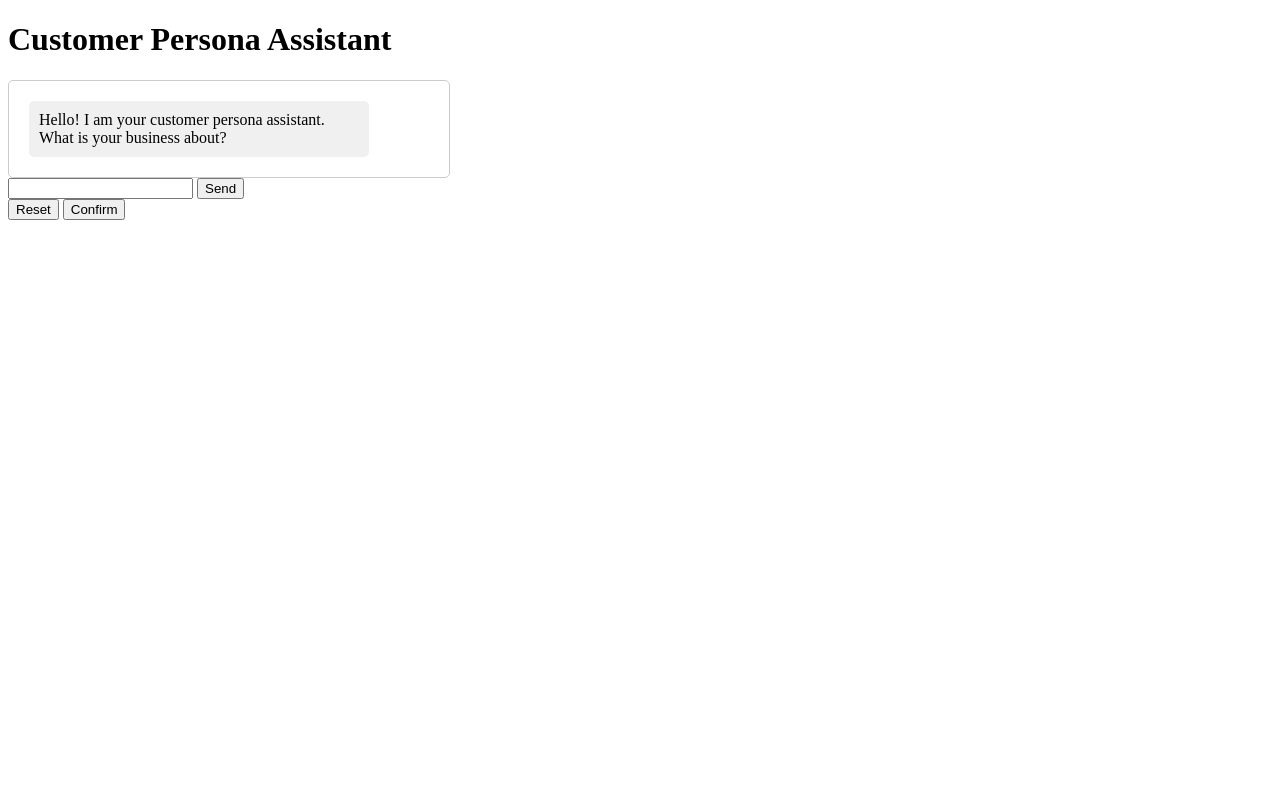
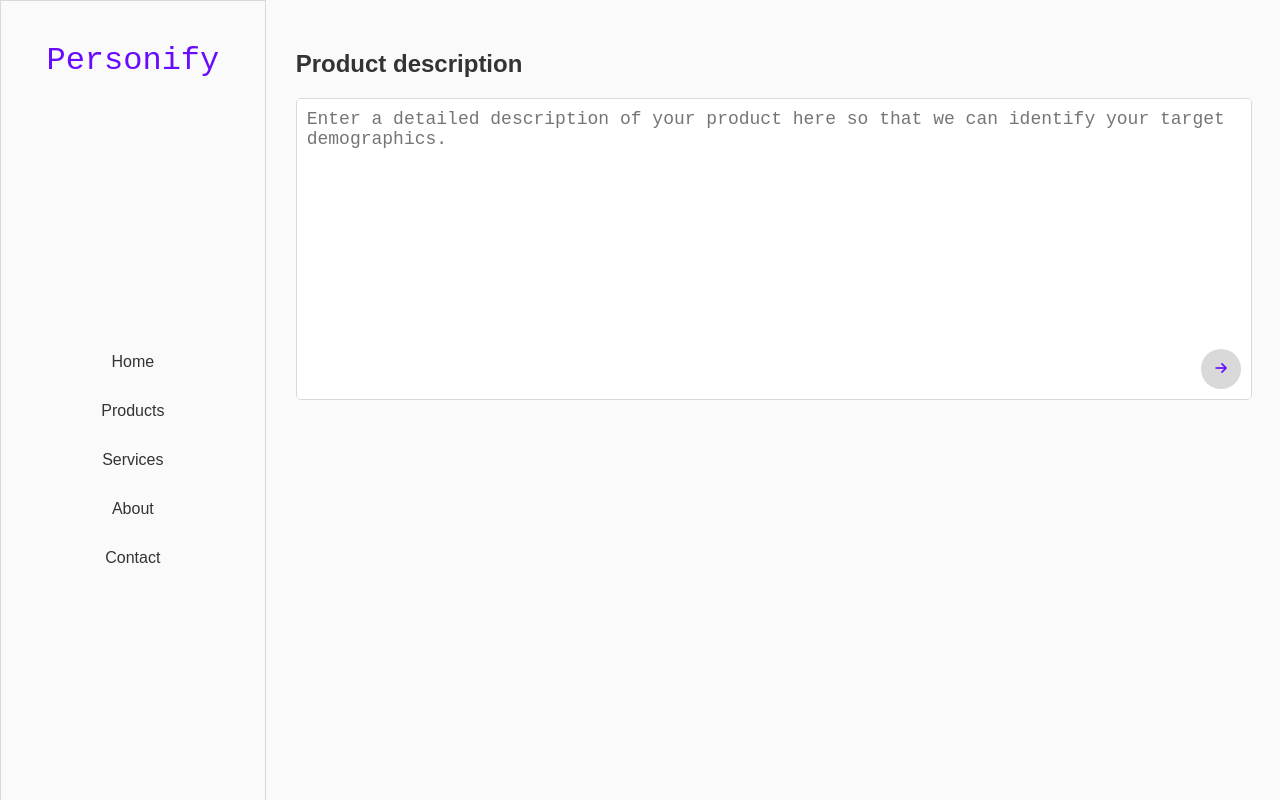
Before and after one commit to hryoma/personify, a SvelteKit app in the folder app/: page / in a window 1280 px wide. Built offline with nearby package versions, Linux system fonts and the light colour scheme.

Commit message:
i think done

```diff
--- a/app/src/app.html
+++ b/app/src/app.html
@@ -5,6 +5,37 @@
 		<link rel="icon" href="%sveltekit.assets%/favicon.png" />
 		<meta name="viewport" content="width=device-width, initial-scale=1" />
 		%sveltekit.head%
+		<style lang="scss">
+			:root {
+				--primary: #680bff;
+				--text-dark: #333;
+				--text-light: #9f9f9f;
+				--bg-light: #fafafa;
+				--bg-dark: #d9d9d9;
+			}
+
+			body {
+				padding: 0;
+				margin: 0;
+				background-color: var(--bg-light);
+				font-family: 'DM Sans', sans-serif;
+			}
+
+			h1,
+			h2,
+			h3,
+			h4,
+			h5,
+			h6,
+			p,
+			pre,
+			a,
+			span,
+			button {
+				font-family: 'DM Sans', sans-serif;
+				color: var(--text-dark);
+			}
+		</style>
 	</head>
 	<body data-sveltekit-preload-data="hover">
 		<div style="display: contents">%sveltekit.body%</div>
--- a/app/src/lib/api.ts
+++ b/app/src/lib/api.ts
@@ -17,7 +17,6 @@ interface ApiRes<T> {
  */
 async function fetchAPI<T>(url: string, options: FetchOptions): Promise<ApiRes<T>> {
 	try {
-		console.log('fetchAPI', url, options);
 		const response = await fetch(url, options);
 		if (!response.ok) {
 			const errorData: any = await response.json();
--- a/app/src/lib/server/openai.ts
+++ b/app/src/lib/server/openai.ts
@@ -7,9 +7,7 @@ const openai = new OpenAI({ apiKey: OPENAI_API_KEY });
 export async function askGpt(prompt: string, userContent: string, model: string = 'gpt-3.5-turbo') {
 	const res = MOCK_ENABLED
 		? {
-				choices: [
-					{ message: { content: `Dummy response based on input: ${userContent.substring(0, 30)}` } }
-				]
+				choices: [{ message: { content: `Dummy response based on input: ${userContent}` } }]
 			}
 		: await openai.chat.completions.create({
 				messages: [
--- a/app/src/routes/+page.svelte
+++ b/app/src/routes/+page.svelte
@@ -1,3 +1,7 @@
+<head>
+  <link rel="stylesheet" href="https://cdnjs.cloudflare.com/ajax/libs/font-awesome/6.0.0-beta3/css/all.min.css">
+</head>
+
 <script lang="ts">
   import { onMount } from 'svelte';
   import { postApi } from '$lib/api';
@@ -9,8 +13,9 @@
     isBot: boolean;
   };
 
-  let messages: Message[] = [];
   let businessDesc: string = '';
+  let personaAnalysis: string = '';
+  let stage = 0;
 
   interface GptRes {
     gptMsg: string;
@@ -21,24 +26,15 @@
   });
 
   function reset() {
-    messages = [{ text: 'Hello! I am your customer persona assistant. What is your business about?', isBot: true }];
+    stage = 0;
   }
 
-  async function handleDescription(event: KeyboardEvent | MouseEvent) {
-    if (event instanceof KeyboardEvent && event.key !== 'Enter') {
+  async function handleDescription() {
+    let userInput = document.getElementById('desc-input').value;
+    userInput = userInput.trim();
+    if (!userInput || userInput.length <= 5) {
       return;
     }
-    let userInput = event.target.value as string;
-    userInput = userInput.trim();
-
-    // Input validation: check if the user input is empty
-    if (!userInput || userInput.length <= 5) {
-      messages = [...messages, { text: 'Please provide more information about your business.', isBot: true }];
-      return;
-    }
-
-    // Add user message to the chat
-    messages = [...messages, { text: userInput, isBot: false }];
 
     // Add bot message(s)
     try {
@@ -49,91 +45,347 @@
       }
 
       businessDesc = data.gptMsg;
-      console.log(data, businessDesc)
       businessDesc = businessDesc.trim();
-
-      messages = [...messages, { text: businessDesc, isBot: true }];
-      messages = [...messages, { text: 'How is this description? Press "Confirm" if this is good, otherwise let me know what you\'d like to change!', isBot: true }];
     } catch (error) {
       console.error('Error handling description:', error);
     }
 
-    // Clear the input field
-    (event.target as HTMLInputElement).value = '';
+    // Next stage
+    stage = 1;
   }
 
-  async function handlePersona() {
+  async function generateReport() {
     // Make sure the user has provided a business description
     if (!businessDesc || businessDesc.length <= 5) {
-      messages = [...messages, { text: 'Please provide a business description first.', isBot: true }];
       return;
     }
 
     // Add bot message(s)
-    messages = [...messages, { text: 'I will now generate a customer persona for you.', isBot: true }];
-
     try {
-      const { data, error } = await postApi<ApiRes<GptRes>>('persona', { businessDesc });
+      const targetDemographics = demographics.filter(demo => demo.value).map(demo => demo.value);
+      const { data, error } = await postApi<ApiRes<GptRes>>('persona', { businessDesc, targetDemographics });
       if (error) {
         console.error(error);
         return;
       }
 
-      const personaAnalysis: string = data.gptMsg;
-      messages = [...messages, { text: personaAnalysis, isBot: true }];
+      personaAnalysis = data.gptMsg;
     } catch (error) {
       console.error('Error generating persona:', error);
     }
+
+    // Next stage
+    stage = 3;
   }
 
+  // Demographics stuff
+  let demographics = [{ id: Date.now(), value: '' }];
+  let inputs = [];
+
+  function addDemographic() {
+    demographics = [...demographics, { id: Date.now(), value: '' }];
+  }
+
+  function removeDemographic(id: number) {
+    const index = demographics.findIndex(demo => demo.id === id);
+    if (index !== -1) {
+      demographics.splice(index, 1);
+      inputs.splice(index, 1);
+      demographics = [...demographics];
+      inputs = [...inputs];
+    }
+    if (demographics.length === 0) {
+      addDemographic();
+    }
+  }
+
+  function updateDemographic(id: number, value: string) {
+    const index = demographics.findIndex(demo => demo.id === id);
+    demographics[index].value = value;
+    if (index === demographics.length - 1 && value) { // Check if it's the last input and has content
+      addDemographic(); // Add new input field
+    }
+  }
 </script>
 
-<h1>Customer Persona Assistant</h1>
+<div class="page">
+  <div class="side-bar">
+    <h1 class="company">Personify</h1>
+    <ul class="menu-items">
+      <li class="menu-item">Home</li>
+      <li class="menu-item">Products</li>
+      <li class="menu-item">Services</li>
+      <li class="menu-item">About</li>
+      <li class="menu-item">Contact</li>
+    </ul>
+  </div>
 
-<div class="chat">
-  {#each messages as msg}
-    <div class="msg {msg.isBot ? 'bot-msg' : 'user-msg'}">
-      {msg.text}
+  <div class="content-wrapper">
+    <div class="content">
+      <div class="row">
+        {#if stage <= 1}
+          <div class="row-content">
+            <h2>Product description</h2>
+            <div class="desc-box">
+              <textarea id="desc-input" placeholder="Enter a detailed description of your product here so that we can identify your target demographics." rows="5"></textarea>
+              <button id="desc-input-btn" class="desc-box-btn" on:click={handleDescription}>
+                <i class="fas fa-arrow-right"/>
+              </button>
+            </div>
+          </div>
+        {/if}
+
+        {#if stage >= 1}
+          <div class="row-content">
+            <h2>GPT Understanding</h2>
+            <div class="desc-box">
+              <div id="desc-output"><pre>{businessDesc}</pre></div>
+              {#if stage == 1}
+                <button id="desc-output-btn" class="desc-box-btn" on:click={() => stage = 2}>
+                  <i class="fas fa-thumbs-up"/>
+                </button>
+              {/if}
+            </div>
+            {#if stage == 1}
+              <p class="help-tip">We just want to make sure, is this summary of your product description accurate?</p>
+            {/if}
+          </div>
+        {/if}
+      </div>
+
+      {#if stage >= 2}
+        <h2>Additional Demographics</h2>
+        <div class="demographics-section">
+          {#each demographics as demo, index}
+            <div class="demographic-entry">
+              <input
+                type="text"
+                bind:value={demo.value}
+                on:input={() => updateDemographic(demo.id, demo.value)}
+                placeholder="Enter target demographic and description"
+                bind:this={inputs[index]}
+              />
+              <button on:click={() => removeDemographic(demo.id)} class="delete-btn">
+                <i class="fas fa-times"></i>
+              </button>
             </div>
           {/each}
         </div>
+      {/if}
 
-<div class="chat-input">
-  <input type="text" on:keydown={handleDescription} />
-  <button on:click={handleDescription}>Send</button>
+      {#if stage >= 2}
+      <div class="report-section">
+        <div class="row">
+          <button on:click={generateReport}>Generate Report</button>
         </div>
 
-<div>
-  <button on:click={reset}>Reset</button>
-  <button on:click={handlePersona}>Confirm</button>
+        {#if stage == 3}
+          <h2>Report</h2>
+          <pre id="report">{personaAnalysis}</pre>
+        {/if}
+      </div>
+      {/if}
+    </div>
+  </div>
 </div>
 
 <style lang="scss">
-  .chat {
+  .company {
+    text-align: center;
+    font-family: 'DM Mono', monospace;
+    font-weight: 200;
+    color: var(--primary);
+  }
+
+  .help-tip {
+    font-style: italic;
+  }
+
+  .page {
+    display: flex;
+    height: 100vh;
+    margin: 0;
+    overflow: hidden;
+		background-color: var(--bg-light);
+  }
+
+  .side-bar {
+    background-color: var(--bg-light);
+    border: 1px solid var(--bg-dark);
+    padding: 20px;
+    width: 300px;
+    height: 100%;
+    margin: 0;
     display: flex;
     flex-direction: column;
-    gap: 10px;
-    padding: 20px;
-    border: 1px solid #ccc;
-    border-radius: 5px;
-    max-width: 400px;
+    justify-content: center;
+
+    .menu-items {
+      list-style: none;
+      padding: 0;
+      margin: auto 0;
+      top: 0;
+      bottom: 0;
     }
 
-  .msg {
+    .menu-item {
       padding: 10px;
-    border-radius: 5px;
-    max-width: 80%;
-    white-space: pre-wrap;
+      margin: 10px 0;
+      color: var(--text-dark);
+      text-align: center;
+      border-bottom: 1px solid transparent;
+      cursor: pointer;
+
+      &:hover {
+        border-bottom: 1px solid var(--primary);
+        transition: ease-in-out border-bottom 0.3s;
+      }
+    }
   }
 
-  .bot-msg {
-    background-color: #f0f0f0;
-    align-self: flex-start;
+  .content-wrapper {
+    margin: auto;
+    padding: 30px;
+    width: 100%;
+    height: 100vh;
+    overflow-y: auto;
+    overflow-x: hidden;
   }
 
-  .user-msg {
-    background-color: #007bff;
+  .content {
+    max-width: 1000px;
+    width: 100%;
+		background-color: var(--bg-light);
+    margin: auto;
+    left: auto;
+    right: auto;
+  }
+
+  .row {
+    margin: auto;
+    width: 100%;
+    display: flex;
+    gap: 20px;
+    justify-content: center;
+  }
+
+  .row-content {
+    width: 100%;
+    flex: 1 1 0;
+    display: flex;
+    flex-direction: column;
+  }
+
+  .desc-box {
+    width: 100%;
+    border: 1px solid var(--bg-dark);
+    height: 300px;
+    border-radius: 5px;
+    background-color: white;
+    position: relative;
+    overflow: hidden;
+  }
+
+  #desc-input, #desc-output {
+    border: none;
+    padding: 10px 10px 60px 10px;
+    width: 100%;
+    height: 100%;
+    margin: 0;
+    font-size: 18px;
+    color: var(--text-dark);
+    word-wrap: break-word;
+    overflow-x: hidden;
+    overflow-y: scroll;
+    box-sizing: border-box;
+    resize: none;
+  }
+
+  pre {
+    white-space: pre-wrap;
+    word-wrap: break-word;
+    overflow-wrap: break-word;
+    margin: 0;
+  }
+
+  .desc-box-btn {
+    padding: 10px;
+    background-color: var(--bg-dark);
+    color: var(--primary);
+    border: none;
+    border-radius: 20px;
+    height: 40px;
+    width: 40px;
+    position: absolute;
+    left: auto;
+    right: 10px;
+    top: auto;
+    bottom: 10px;
+    cursor: pointer;
+
+    &:hover {
+      background-color: var(--primary);
       color: white;
-    align-self: flex-end;
+      transition: ease-in-out background-color 0.3s;
+    }
+  }
+
+  .demographics-section {
+    display: flex;
+    flex-direction: column;
+    margin-top: 20px;
+    width: 100%;
+  }
+
+  .demographic-entry {
+    display: flex;
+    align-items: center;
+    margin-bottom: 10px;
+
+    input {
+      flex-grow: 1;
+      margin-right: 10px;
+      padding: 8px;
+      border: 1px solid #ccc;
+      border-radius: 4px;
+      font-size: 16px;
+    }
+
+    .delete-btn {
+      color: gray;
+      border: none;
+      background: none;
+      cursor: pointer;
+      font-size: 16px;
+      top: auto;
+      bottom: auto;
+
+      &:hover {
+        color: red;
+        transition: ease-in-out color 0.3s;
+      }
+    }
+  }
+
+  .report-section {
+    margin: 60px auto;
+    width: 100%;
+
+    button {
+      padding: 10px 16px;
+      color: var(--primary);
+      background-color: var(--bg-light);
+      border: 1px solid var(--primary);
+      border-radius: 4px;
+      cursor: pointer;
+      font-size: 18px;
+
+      &:hover {
+        background-color: var(--primary);
+        color: white;
+        border: 1px solid transparent;
+        transition: ease-in-out background-color 0.3s;
+      }
+    }
   }
 </style>
```
Also changed, not shown: app/src/routes/api/persona/+server.ts (+10 -2 lines). Lines whose indentation alone changed are shown as unchanged.
